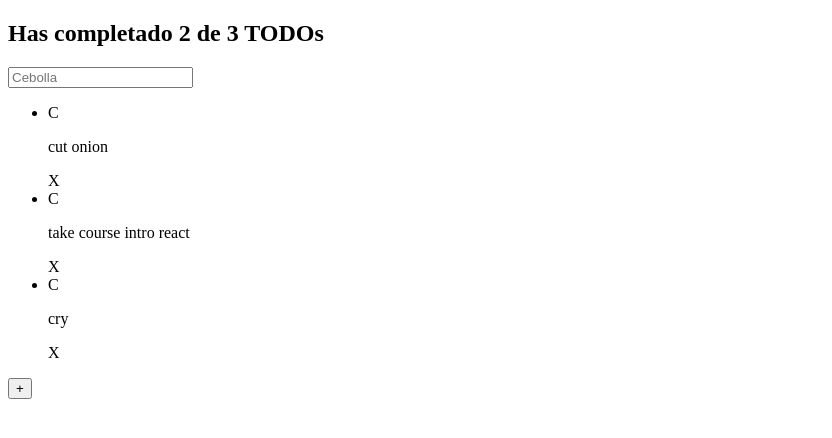
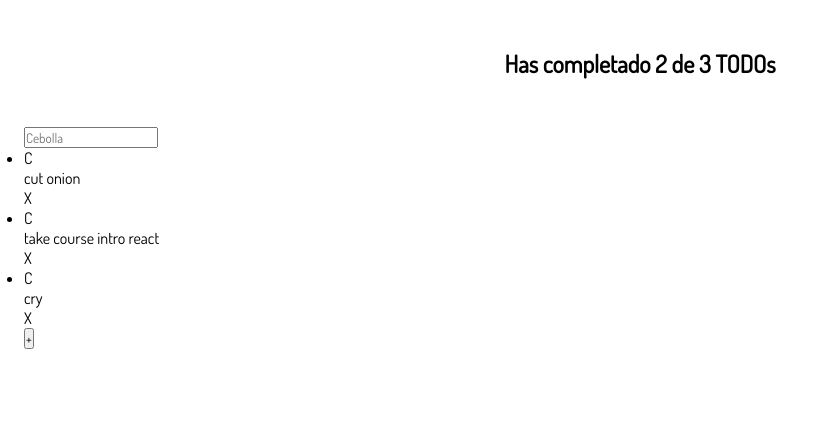
Before and after one commit to iDannyGR/todo-react, a React (Create React App) app: page / in a window 1280 px wide. Shown: the top 438 px of the page, without its empty margins (0-832 px from the left). Built offline with nearby package versions, Linux system fonts and the light colour scheme.

Commit message:
[css design] adding styles css in components 30/11/22

```diff
--- a/public/index.html
+++ b/public/index.html
@@ -8,6 +8,7 @@
     <meta name="description" content="Web site created using create-react-app" />
     <link rel="apple-touch-icon" href="%PUBLIC_URL%/logo192.png" />
     <link rel="manifest" href="%PUBLIC_URL%/manifest.json" />
+    <link rel="stylesheet" href="https://fonts.googleapis.com/css?family=Dosis"/>
     <title>React App</title>
   </head>
   <body>
--- a/src/components/TodoCounter.jsx
+++ b/src/components/TodoCounter.jsx
@@ -1,8 +1,9 @@
-import React from 'react'
+import React from 'react';
+import './css/TodoCounter.css'
 
 const TodoCounter = () => {
   return (
-    <h2>Has completado 2 de 3 TODOs</h2>
+    <h2 className='TodoCounter'>Has completado 2 de 3 TODOs</h2>
   )
 }
 
--- /dev/null
+++ b/src/components/css/TodoCounter.css
@@ -0,0 +1,6 @@
+.TodoCounter{
+    font-size: 24px;
+    text-align: center;
+    margin: 0;
+    padding: 48px;
+}
--- /dev/null
+++ b/src/index.css
@@ -0,0 +1,10 @@
+*{
+    margin: 0;
+    padding: 0;
+    font-family: 'Dosis';
+}
+#root{
+    margin: 0 24px;
+    position: relative;
+    min-height: 100vh;
+}
--- a/src/index.js
+++ b/src/index.js
@@ -2,7 +2,7 @@ import React from 'react';
 import ReactDOM from 'react-dom/client';
 import App from './App';
 import * as serviceWorkerRegistration from './serviceWorkerRegistration';
-
+import './index.css'
 
 const root = ReactDOM.createRoot(document.getElementById('root'));
 root.render(
```
